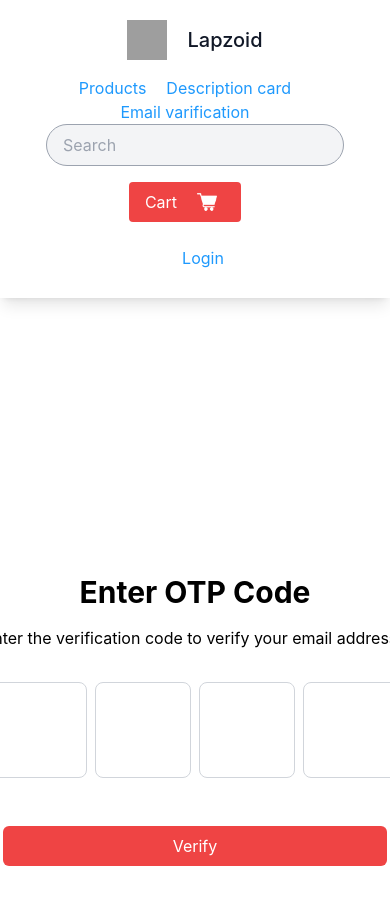
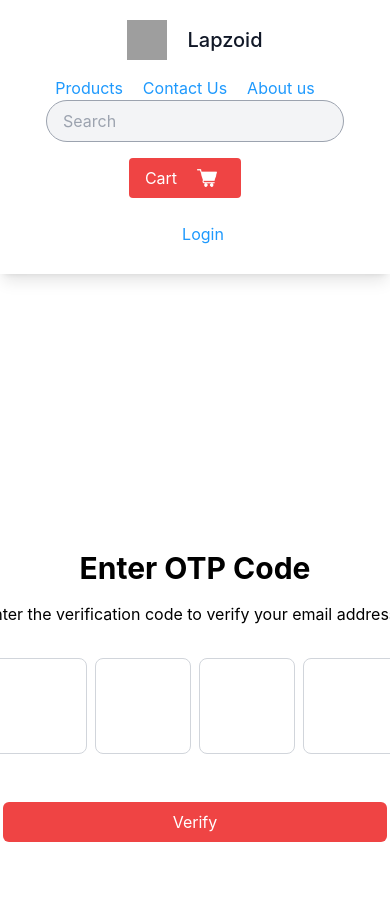
Before and after one commit to pasinduPrabhath/shoppingApp, a React (Create React App) app in the folder Website/: page /registration/EmailVerify in a window 390 px wide. Shown: the top 904 px of the page. Built offline with nearby package versions, Linux system fonts and the light colour scheme; grey boxes are pictures that could not be loaded.

Commit message:
user cant access cart page before log

```diff
--- a/Website/package.json
+++ b/Website/package.json
@@ -13,6 +13,7 @@
     "react-dom": "^18.2.0",
     "react-modal": "^3.16.1",
     "react-scripts": "^5.0.1",
+    "react-scroll": "^1.8.9",
     "web-vitals": "^2.1.4"
   },
   "scripts": {
--- a/Website/src/components/Header/index.js
+++ b/Website/src/components/Header/index.js
@@ -3,6 +3,7 @@ import icon from "../../icon/laptop.png";
 import cart from "../../icon/cart.png";
 import { Link } from "react-router-dom";
 import axios from "axios";
+import { Link as ScrollLink, animateScroll as scroll } from "react-scroll";
 
 const Header = () => {
   const [searchTerm, setSearchTerm] = useState("");
@@ -52,6 +53,14 @@ const Header = () => {
     window.location.reload();
   };
 
+  const cartPageOpen = () => {
+    if (!localStorage.getItem("isLoggedIn")) {
+      window.location.href = "/login";
+    } else {
+      window.location.href = "/cart";
+    }
+  };
+
   return (
     <header className="text-gray-600 body-font shadow-lg">
       <div className="container mx-auto flex flex-wrap p-5 flex-col md:flex-row items-center">
@@ -64,17 +73,25 @@ const Header = () => {
         </Link>
 
         <nav className="md:ml-auto md:mr-auto flex flex-wrap items-center text-base justify-center">
-          <Link to="/product" className="mr-5 hover:text-gray-900">
+          <ScrollLink
+            to="product-section"
+            smooth={true}
+            duration={500}
+            className="mr-5 hover:text-gray-900"
+          >
             Products
-          </Link>
-          <Link to="/description-card" className="mr-5 hover:text-gray-900">
-            Description card
+          </ScrollLink>
+          <Link
+            // to="/description-card"
+            className="mr-5 hover:text-gray-900"
+          >
+            Contact Us
           </Link>
           <Link
-            to="/registration/EmailVerify"
+            // to="/registration/EmailVerify"
             className="mr-5 hover:text-gray-900"
           >
-            Email varification
+            About us
           </Link>
         </nav>
         <form
@@ -115,8 +132,12 @@ const Header = () => {
             </ul>
           )}
         </form>
-        <Link to="/cart">
-          <button className="inline-flex   items-center bg-red-500 border-0 py-2 px-4 focus:outline-none text-white hover:bg-red-700 rounded text-base mt-4 mr-5 md:mt-0">
+
+        <Link>
+          <button
+            className="inline-flex   items-center bg-red-500 border-0 py-2 px-4 focus:outline-none text-white hover:bg-red-700 rounded text-base mt-4 mr-5 md:mt-0"
+            onClick={cartPageOpen}
+          >
             Cart
             <img src={cart} alt="icon" className="w-5 h-5 mr-2 ml-5" />
             {""}
--- a/Website/src/components/Login/Login.js
+++ b/Website/src/components/Login/Login.js
@@ -19,11 +19,14 @@ export default function Login() {
       if (response.status === 200) {
         if (response.data.success === 1) {
           localStorage.setItem("isLoggedIn", "true");
+          localStorage.setItem("username", response.data.data.userName);
           localStorage.setItem("userId", response.data.data.userId);
-          localStorage.setItem("username", response.data.data.userName);
-          console.log("" + localStorage.getItem("isLoggedIn"));
-          console.log("" + localStorage.getItem("username"));
-          console.log("" + localStorage.getItem("userId"));
+          localStorage.setItem("token", response.data.token);
+
+          console.log(localStorage.getItem("isLoggedIn"));
+          console.log(localStorage.getItem("username"));
+          console.log(localStorage.getItem("userId"));
+          console.log(localStorage.getItem("token"));
           window.location.href = "/";
         } else {
           setError(response.data.data);
--- a/Website/src/components/Product/index.js
+++ b/Website/src/components/Product/index.js
@@ -1,13 +1,14 @@
 import React from "react";
+import { Element } from "react-scroll";
 import { Link } from "react-router-dom";
 
 const Product = ({ products = [] }) => {
   return (
+    <Element name="product-section" className="h-screen">
       <section class="text-gray-600 body-font">
         <div class="container px-5 py-24 mx-auto">
           <div class="flex flex-wrap -m-4">
             {products.map((products) => {
-            console.log(products, "product");
               const { product_id, title, price, description, category, image } =
                 products;
               return (
@@ -39,6 +40,7 @@ const Product = ({ products = [] }) => {
           </div>
         </div>
       </section>
+    </Element>
   );
 };
 
```
Also changed, not shown: Website/src/modules/Home/index.js (+1 -13 lines), 1 other file (tests, documents, lock files or other folders). Lines whose indentation alone changed are shown as unchanged.
